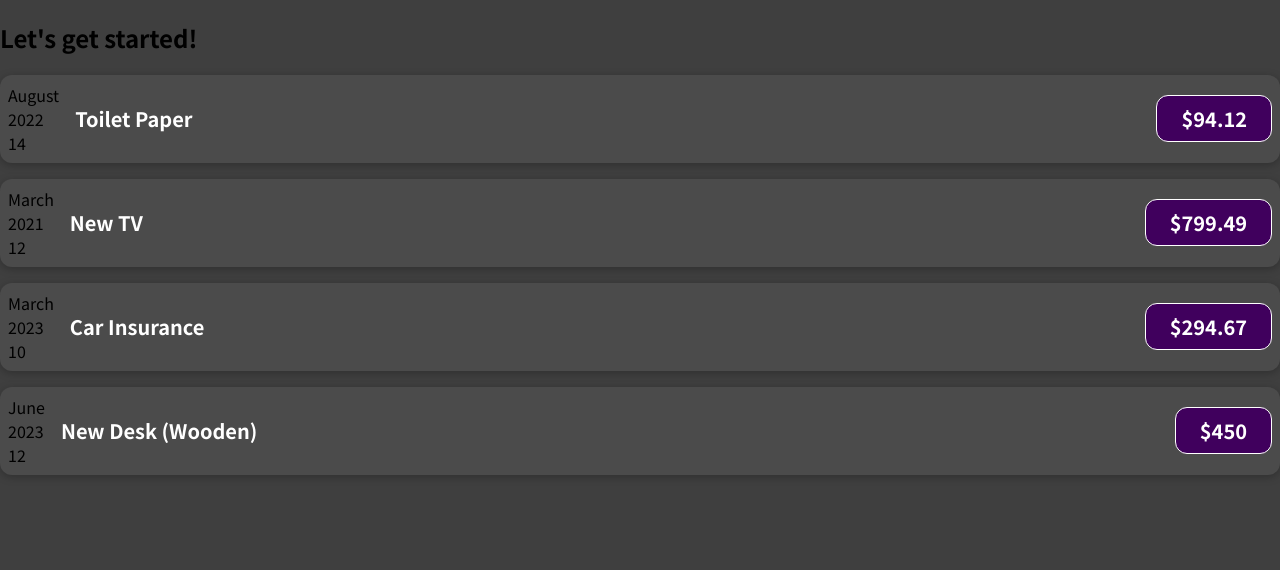
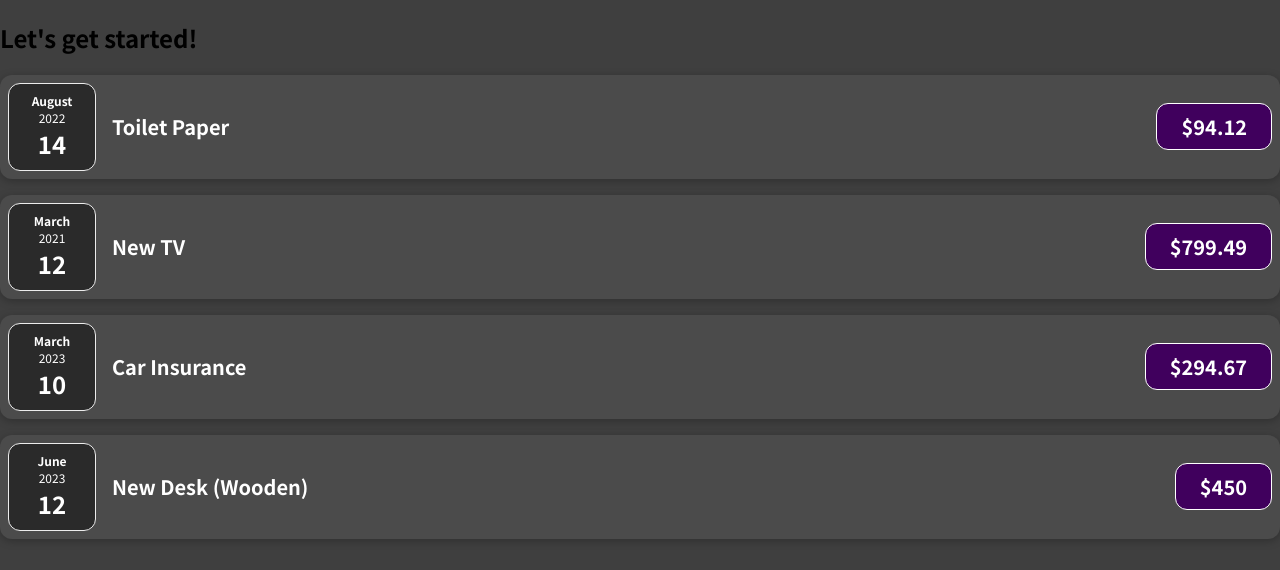
Before and after one commit to ipekgulsencelik/expense-tracker, a JavaScript app: page / in a window 1280 px wide. Shown: the top 570 px of the page. Built offline with nearby package versions, Linux system fonts and the light colour scheme; the HTML template or start-up script is replaced by a standard one.

Commit message:
splitting components into multiple components

```diff
--- a/src/App.js
+++ b/src/App.js
@@ -1,4 +1,4 @@
-import ExpenseItem from "./components/ExpenseItem";
+import ExpenseItem from "./components/expense/item/ExpenseItem";
 
 function App() {
   const expenses = [
@@ -29,22 +29,22 @@
         title={expenses[0].title}
         amount={expenses[0].amount}
         date={expenses[0].date}
-      ></ExpenseItem>
+      />
       <ExpenseItem
         title={expenses[1].title}
         amount={expenses[1].amount}
         date={expenses[1].date}
-      ></ExpenseItem>
+      />
       <ExpenseItem
         title={expenses[2].title}
         amount={expenses[2].amount}
         date={expenses[2].date}
-      ></ExpenseItem>
+      />
       <ExpenseItem
         title={expenses[3].title}
         amount={expenses[3].amount}
         date={expenses[3].date}
-      ></ExpenseItem>
+      />
     </div>
   );
 }
--- a/src/components/ExpenseItem.js
+++ /dev/null
@@ -1,23 +0,0 @@
-import "./ExpenseItem.scss";
-
-function ExpenseItem(props) {
-  const month = props.date.toLocaleString("en-US", { month: "long" });
-  const day = props.date.toLocaleString("en-US", { day: "2-digit" });
-  const year = props.date.getFullYear();
-
-  return (
-    <div className="expense-item">
-      <div>
-        <div>{month}</div>
-        <div>{year}</div>
-        <div>{day}</div>
-      </div>
-      <div className="expense-item__description">
-        <h2>{props.title}</h2>
-        <div className="expense-item__price">${props.amount}</div>
-      </div>
-    </div>
-  );
-}
-
-export default ExpenseItem;
--- /dev/null
+++ b/src/components/expense/date/ExpenseDate.js
@@ -0,0 +1,17 @@
+import "./ExpenseDate.scss";
+
+function ExpenseDate(props) {
+  const month = props.date.toLocaleString("en-US", { month: "long" });
+  const day = props.date.toLocaleString("en-US", { day: "2-digit" });
+  const year = props.date.getFullYear();
+
+  return (
+    <div className="expense-date">
+      <div className="expense-date__month">{month}</div>
+      <div className="expense-date__year">{year}</div>
+      <div className="expense-date__day">{day}</div>
+    </div>
+  );
+}
+
+export default ExpenseDate;
--- /dev/null
+++ b/src/components/expense/date/ExpenseDate.scss
@@ -0,0 +1,26 @@
+.expense-date {
+    display: flex;
+    flex-direction: column;
+    width: 5.5rem;
+    height: 5.5rem;
+    border: 1px solid #ececec;
+    background-color: #2a2a2a;
+    color: white;
+    border-radius: 12px;
+    align-items: center;
+    justify-content: center;
+
+    .expense-date__month {
+        font-size: 0.75rem;
+        font-weight: bold;
+    }
+
+    .expense-date__year {
+        font-size: 0.75rem;
+    }
+
+    .expense-date__day {
+        font-size: 1.5rem;
+        font-weight: bold;
+    }
+}
--- /dev/null
+++ b/src/components/expense/item/ExpenseItem.js
@@ -0,0 +1,17 @@
+import "./ExpenseItem.scss";
+
+import ExpenseDate from "../date/ExpenseDate";
+
+function ExpenseItem(props) {
+  return (
+    <div className="expense-item">
+      <ExpenseDate date={props.date} />
+      <div className="expense-item__description">
+        <h2>{props.title}</h2>
+        <div className="expense-item__price">${props.amount}</div>
+      </div>
+    </div>
+  );
+}
+
+export default ExpenseItem;
```
Also changed, not shown: src/components/expense/item/ExpenseItem.scss (renamed from src/components/ExpenseItem.scss).
